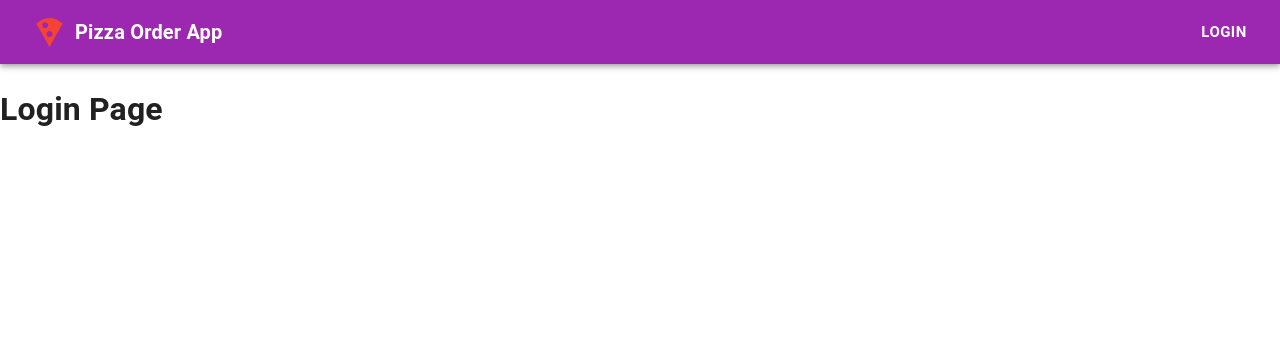
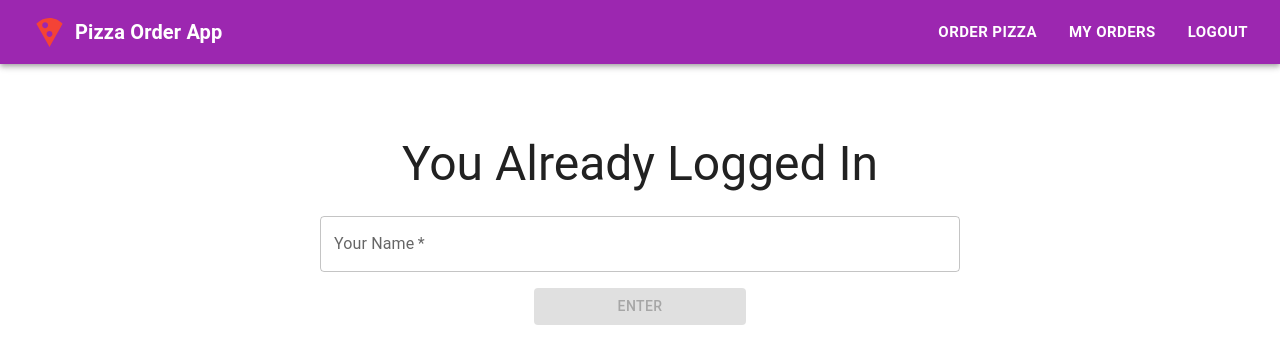
Before and after one commit to ErnAbr/pizza-order-app, a React (Vite) app in the folder client/: page / in a window 1280 px wide. Shown: the top 364 px of the page. Built offline with nearby package versions, Linux system fonts and the light colour scheme; sample sign-in values are in the browser's storage.

Commit message:
Context created, clientside route auth, user login

```diff
--- a/client/src/components/Navbar/Navbar.tsx
+++ b/client/src/components/Navbar/Navbar.tsx
@@ -1,4 +1,4 @@
-import { useState } from "react";
+import { useContext, useState } from "react";
 import { useTheme } from "@mui/material/styles";
 import useMediaQuery from "@mui/material/useMediaQuery";
 import {
@@ -14,19 +14,27 @@ import {
 import MenuIcon from "@mui/icons-material/Menu";
 import LocalPizzaIcon from "@mui/icons-material/LocalPizza";
 import { red } from "@mui/material/colors";
+import { LoginContext } from "../../context/LoginContext";
+import { useNavigate } from "react-router-dom";
 
 export default function Navbar() {
   const [drawerOpen, setDrawerOpen] = useState(false);
   const theme = useTheme();
   const isMobile = useMediaQuery(theme.breakpoints.down("md"));
+  const navigate = useNavigate();
+  const { isUser, setIsUser } = useContext(LoginContext);
 
-  const user = false;
+  const handleLogout = () => {
+    localStorage.removeItem("userName");
+    setIsUser(null);
+    navigate("/");
+  };
 
-  const links = user
+  const links = isUser
     ? [
         { title: "Order Pizza", path: "/order-pizza" },
         { title: "My Orders", path: "/my-orders" },
-        { title: "Logout", path: "/logout" },
+        { title: "Logout", action: handleLogout },
       ]
     : [{ title: "Login", path: "/" }];
 
@@ -37,7 +45,16 @@ export default function Navbar() {
         alignItems="flex-start"
         sx={{ height: "100%", mt: 5, ml: 2 }}
       >
-        {links.map((link) => (
+        {links.map((link) =>
+          link.title === "Logout" ? (
+            <Button
+              key={link.title}
+              sx={{ fontSize: 15, fontWeight: "bold", color: "White" }}
+              onClick={link.action}
+            >
+              {link.title}
+            </Button>
+          ) : (
             <Button
               key={link.title}
               sx={{ fontSize: 15, fontWeight: "bold", color: "White" }}
@@ -45,7 +62,8 @@ export default function Navbar() {
             >
               {link.title}
             </Button>
-        ))}
+          )
+        )}
       </Stack>
     </Box>
   );
@@ -67,16 +85,25 @@ export default function Navbar() {
 
           {!isMobile && (
             <Stack direction="row" spacing={2}>
-              {links.map((link) => (
+              {links.map((link) =>
+                link.title === "Logout" ? (
                   <Button
                     key={link.title}
-                  color="inherit"
-                  sx={{ fontSize: 15, fontWeight: "bold" }}
+                    sx={{ fontSize: 15, fontWeight: "bold", color: "White" }}
+                    onClick={link.action}
+                  >
+                    {link.title}
+                  </Button>
+                ) : (
+                  <Button
+                    key={link.title}
+                    sx={{ fontSize: 15, fontWeight: "bold", color: "White" }}
                     href={link.path}
                   >
                     {link.title}
                   </Button>
-              ))}
+                )
+              )}
             </Stack>
           )}
 
--- /dev/null
+++ b/client/src/context/LoginContext.tsx
@@ -0,0 +1,35 @@
+import { ReactNode, createContext, useEffect, useState } from "react";
+
+interface LoginContextType {
+  isUser: string | null;
+  setIsUser: (user: string | null) => void;
+}
+
+const defaultContextValue: LoginContextType = {
+  isUser: null,
+  setIsUser: () => {},
+};
+
+export const LoginContext =
+  createContext<LoginContextType>(defaultContextValue);
+
+interface Props {
+  children: ReactNode;
+}
+
+export const LoginProvider = ({ children }: Props) => {
+  const [isUser, setIsUser] = useState<string | null>(null);
+
+  useEffect(() => {
+    const storedUser = localStorage.getItem("userName");
+    if (storedUser) {
+      setIsUser(storedUser);
+    }
+  }, []);
+
+  return (
+    <LoginContext.Provider value={{ isUser, setIsUser }}>
+      {children}
+    </LoginContext.Provider>
+  );
+};
--- a/client/src/index.tsx
+++ b/client/src/index.tsx
@@ -2,9 +2,12 @@ import React from "react";
 import ReactDOM from "react-dom/client";
 import { RouterProvider } from "react-router-dom";
 import { router } from "./router/Routes.tsx";
+import { LoginProvider } from "./context/LoginContext.tsx";
 
 ReactDOM.createRoot(document.getElementById("root")!).render(
   <React.StrictMode>
-    <RouterProvider router={router} />
+    <LoginProvider>
+      <RouterProvider router={router} />
+    </LoginProvider>
   </React.StrictMode>
 );
--- a/client/src/pages/Login.tsx
+++ b/client/src/pages/Login.tsx
@@ -1,3 +1,89 @@
+import {
+  Box,
+  Button,
+  Container,
+  TextField,
+  Typography,
+  TypographyProps,
+  useMediaQuery,
+  useTheme,
+} from "@mui/material";
+import { useContext, useState } from "react";
+import { LoginContext } from "../context/LoginContext";
+import { useNavigate } from "react-router-dom";
+
 export default function Login() {
-  return <h1>Login Page</h1>;
+  const [userName, setUserName] = useState<string>("");
+  const { isUser, setIsUser } = useContext(LoginContext);
+  const navigate = useNavigate();
+
+  const handleChange = (e: any) => {
+    setUserName(e.target.value);
+  };
+  const handleSubmit = (e: any) => {
+    e.preventDefault();
+    localStorage.setItem("userName", JSON.stringify(userName.toLowerCase()));
+    setIsUser(localStorage.getItem("userName"));
+    setUserName("");
+    navigate("/order-pizza");
+  };
+
+  const theme = useTheme();
+  const Xs = useMediaQuery(theme.breakpoints.down("sm"));
+  const Sm = useMediaQuery(theme.breakpoints.between("sm", "md"));
+
+  type TypographyVariant = TypographyProps["variant"];
+  let variant: TypographyVariant = "h3";
+
+  if (Xs) {
+    variant = "h6";
+  } else if (Sm) {
+    variant = "h4";
+  }
+
+  return (
+    <Container
+      sx={{
+        display: "flex",
+        justifyContent: "center",
+        flexDirection: "column",
+        alignItems: "center",
+        marginTop: "7vh",
+      }}
+      maxWidth="sm"
+    >
+      {isUser ? (
+        <Typography variant={variant} mt={2} mb={3}>
+          You Already Logged In
+        </Typography>
+      ) : (
+        <Typography variant={variant} mt={2} mb={3}>
+          Please Enter Your Name
+        </Typography>
+      )}
+      <Box
+        sx={{ display: "flex", flexDirection: "column", width: "50vw" }}
+        component="form"
+        onSubmit={handleSubmit}
+      >
+        <TextField
+          required
+          fullWidth
+          label="Your Name"
+          name="username"
+          id="username"
+          onChange={handleChange}
+          value={userName}
+        />
+        <Button
+          disabled={isUser != null}
+          sx={{ mt: 2, width: "33%", alignSelf: "center" }}
+          variant="contained"
+          type="submit"
+        >
+          Enter
+        </Button>
+      </Box>
+    </Container>
+  );
 }
--- a/client/src/pages/Logout.tsx
+++ /dev/null
@@ -1,3 +0,0 @@
-export default function Logout() {
-  return <h1>Logout Page</h1>;
-}
--- /dev/null
+++ b/client/src/router/RequireAuth.tsx
@@ -0,0 +1,12 @@
+import { Navigate, Outlet, useLocation } from "react-router-dom";
+
+export default function RequireAuth() {
+  const user = localStorage.getItem("userName");
+  const location = useLocation();
+
+  if (!user) {
+    return <Navigate to="/" state={{ from: location }} />;
+  }
+
+  return <Outlet />;
+}
```
Also changed, not shown: client/src/router/Routes.tsx (+10 -6 lines), client/.eslintrc.cjs. Lines whose indentation alone changed are shown as unchanged.
